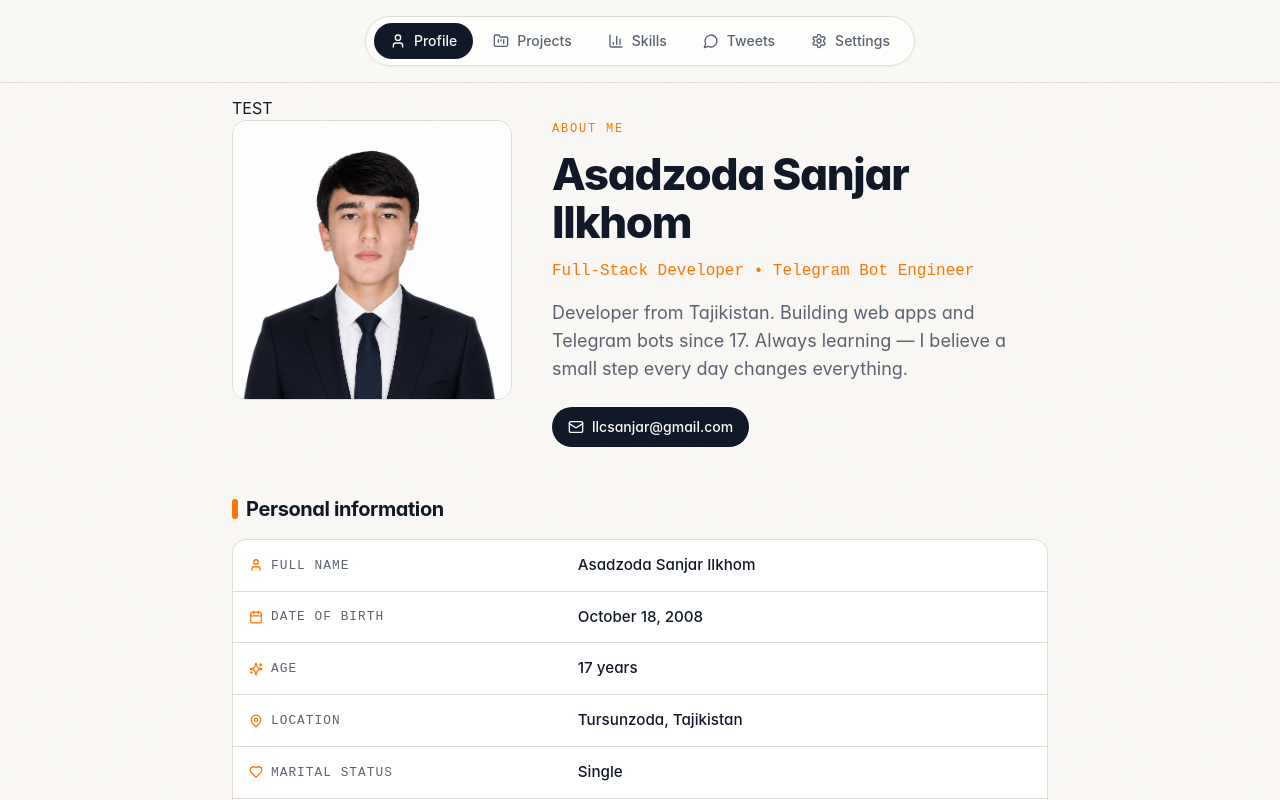
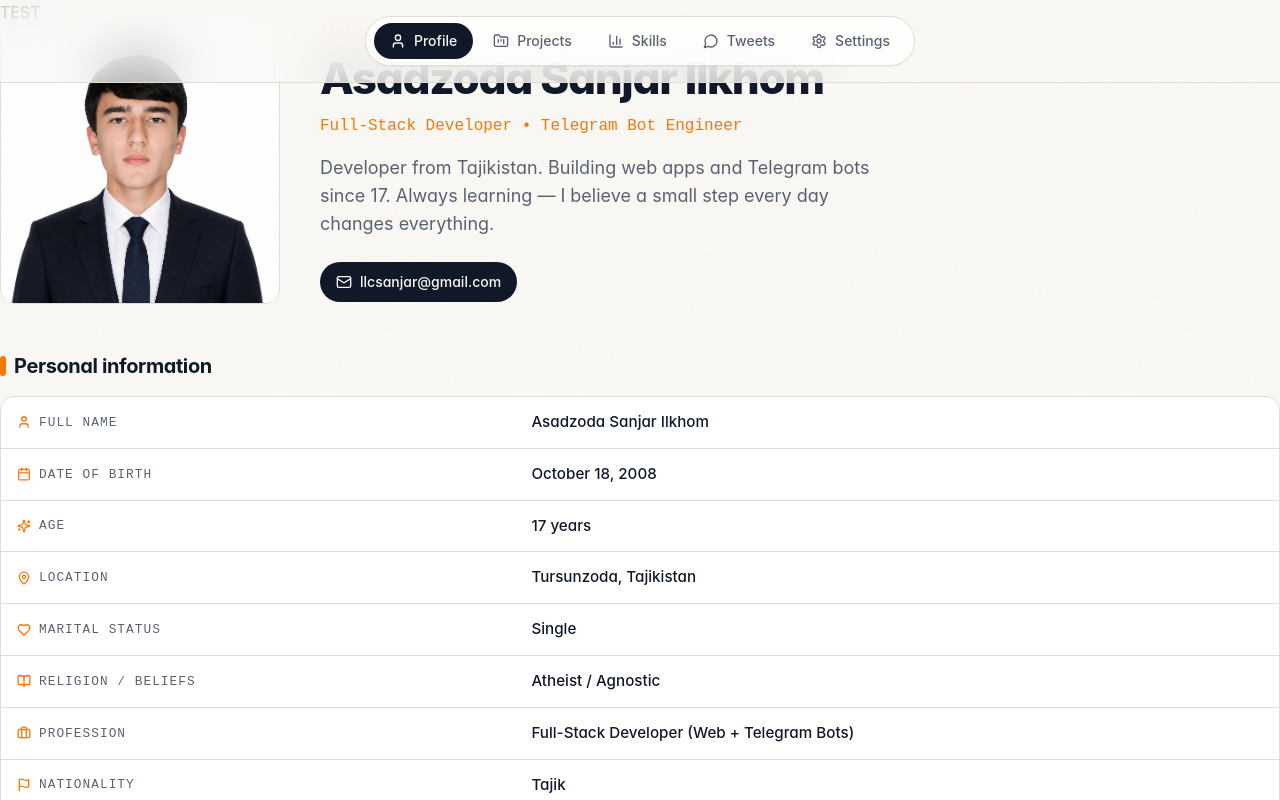
Before and after one commit to truesanjar/portfolio, a React (Create React App) app: page / in a window 1280 px wide. Built offline with nearby package versions, Linux system fonts and the light colour scheme.

Commit message:
fix problem of automaticly show email

```diff
--- a/src/pages/Profile.jsx
+++ b/src/pages/Profile.jsx
@@ -40,7 +40,7 @@ const ProfilePage = () => {
   ];
 
   return (
-    <div className="page-shell fade-up" data-testid="profile-page">
+    <div>
       <a href="mailto:llcsanjar@gmail.com">
         TEST
       </a>
```
